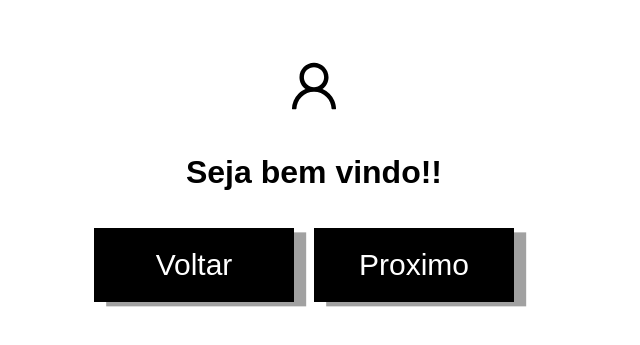
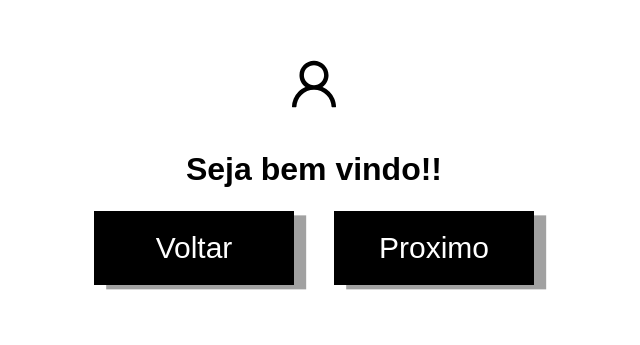
Before and after one commit to jauafelipe/portifolio, a React (Vite) app: page /start in a window 1280 px wide. Shown: the part 201-546 px from the top of the page, without its empty margins (326-966 px from the left). Built offline with nearby package versions, Linux system fonts and the light colour scheme.

Commit message:
correçao de sintaxe e reponsividade css

```diff
--- a/src/App.tsx
+++ b/src/App.tsx
@@ -1,11 +1,11 @@
 import './App.css'
-import {BrowserRouter, Route,  Routes, useLocation} from "react-router-dom"
+import {Route,  Routes, useLocation} from "react-router-dom"
 import { HomePage } from './pages/HomePage/Home.tsx'
 import React, { useEffect } from 'react'
 import { StartHome } from './pages/StartHome/StartHome.tsx'
 import { StartPainel } from './pages/StartPainel/StartPainel.tsx'
 
-const AppContent: React.FC = () => {
+const App: React.FC = () => {
   const location = useLocation();
   useEffect(() => {
     if(window.gtag) {
@@ -26,13 +26,6 @@ const AppContent: React.FC = () => {
 }
 
 
-const App: React.FC = () => {
-  return (
-    <BrowserRouter>
-      <AppContent />
-    </BrowserRouter>
-  );
-};
 
 
 export default App;
--- a/src/components/button/Button.css
+++ b/src/components/button/Button.css
@@ -1,6 +1,6 @@
 .button {
     width: 300px;
-    margin: 0 auto;
+    margin: 20px;
     margin-top: 5px;
     font-size: 30px;
     color: #fff;
--- a/src/main.tsx
+++ b/src/main.tsx
@@ -2,9 +2,12 @@ import React from 'react'
 import ReactDOM from 'react-dom/client'
 import App from './App.tsx'
 import './index.css'
+import { BrowserRouter } from 'react-router-dom'
 
 ReactDOM.createRoot(document.getElementById('root')!).render(
- <React.StrictMode>
-    <App />
- </React.StrictMode>
+   <React.StrictMode>
+      <BrowserRouter>
+         <App />
+      </BrowserRouter>
+   </React.StrictMode>
 )
--- a/src/pages/StartHome/StartHome.tsx
+++ b/src/pages/StartHome/StartHome.tsx
@@ -19,7 +19,7 @@ export const StartHome = () => {
           <div className="tecs">
           </div>
           <Link to={"/start"}>
-          <ButtonComponent text="Entrar"  onclick={() => console.log("Ola mundo")} />
+          <ButtonComponent text="Entrar"   />
           </Link>
         </div>
       </div>
--- a/src/pages/StartPainel/StartPainel.css
+++ b/src/pages/StartPainel/StartPainel.css
@@ -8,6 +8,7 @@
     display: flex;
     flex-direction: column;
     align-items: center;
+width: 100%;
 }
 .box-1  {
     margin: 40px;
@@ -18,26 +19,17 @@
     justify-content: center;
     align-items: center;
 }
-.buttons {
+.box-2 #buttons-container   {
     margin-top: 20px;
-    display: flex;
-    justify-content: space-around;
-
 }
-.buttons button {
-    margin-top: 20px;
-    margin-right: 20px;
-}
-
-
 
 
 .fade-in {
     opacity: 0;
     animation: fadeIn 1s ease-in-out forwards;
-  }
+}
 
-  @keyframes fadeIn {
+@keyframes fadeIn {
     from {
       opacity: 0;
     }
--- a/src/pages/StartPainel/StartPainel.tsx
+++ b/src/pages/StartPainel/StartPainel.tsx
@@ -10,17 +10,17 @@ import { Link } from "react-router-dom";
 
 
 export const StartPainel = () => {
-    const texts = ["Seja bem vindo!!", "Meu Nome é Jauã Felipe", "Resolvi Desenvolver Esse portifolio", "Para Afins de Estudos e projetos","Aproveite"];
+    const texts = ["Seja bem vindo!!", "Meu Nome é Jauã Felipe", "Resolvi Desenvolver Esse portifolio", "Para Afins de Estudos e projetos", "Aproveite"];
     const [index, setIndex] = React.useState(0);
     const [fadeIn, setFadeIn] = React.useState(false);
 
-    const onButtonChange = (direction:string):void => {
+    const onButtonChange = (direction: string): void => {
         setFadeIn(false);
         setTimeout(() => {
             setIndex((prevIndex) => {
                 if (direction === 'next' && prevIndex < texts.length - 1) {
                     return prevIndex + 1;
-                } else if(direction === 'prev' && prevIndex > 0){
+                } else if (direction === 'prev' && prevIndex > 0) {
                     return prevIndex - 1;
                 } else {
                     return prevIndex;
@@ -31,23 +31,31 @@ export const StartPainel = () => {
     };
     return (
         <main className="main">
+
             <div className="container-about">
                 <AiOutlineUser size={60} />
                 <div className="box-1">
                     <div className="text-container">
                         {texts.length > 0 ?
-                    <h1 className={fadeIn ? "fade-in" : "fade-out"}>{texts[index]}</h1>
-                    : <h1>clic para ser direcionado</h1>
-                    }
+                            <h1 className={fadeIn ? "fade-in" : "fade-out"}>{texts[index]}</h1>
+                            : <h1>clique para ser direcionado</h1>
+                        }
                     </div>
-                    <div className="buttons">
+
+                    <div className="box-2">
                         {index < texts.length - 1 ?
-                        ( <><ButtonComponent text="Voltar" onclick={() => onButtonChange('prev')} />
-                        <ButtonComponent text="Proximo" onclick={() => onButtonChange('next')} /></>)
-                        : <Link to={"/home"}>
-                            <ButtonComponent text="Home" onclick={() =>console.log("direcionando")} />
-                        </Link> }
+                            (<div id="buttons-container">
+                                <ButtonComponent text="Voltar" onclick={() => onButtonChange('prev')} />
+                                <ButtonComponent text="Proximo" onclick={() => onButtonChange('next')} />
+                                </div>)
+                            : <Link to={"/home"}>
+                                <ButtonComponent text="Home" onclick={() => console.log("direcionando")} />
+                            </Link>}
                     </div>
+
+
+
+
                 </div>
             </div>
         </main>
```
